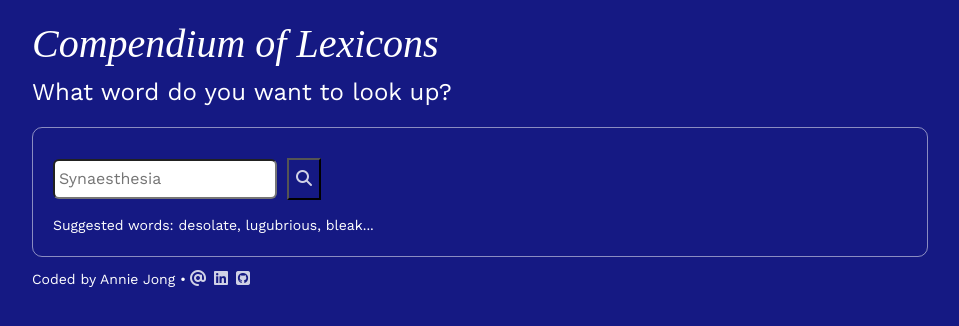
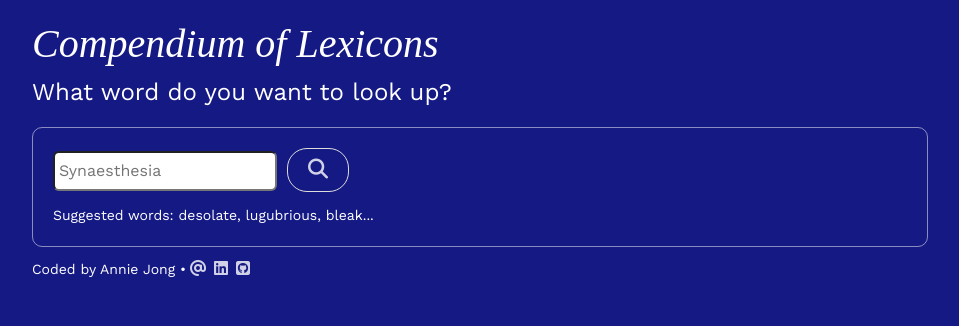
Before and after one commit to multipotentialite-aj/react-dictionary, a React (Create React App) app: page / in a window 1280 px wide. Shown: the top 326 px of the page, without its empty margins (160-1119 px from the left). Built offline with nearby package versions, Linux system fonts and the light colour scheme; a web font is replaced by a local one.

Commit message:
Added button hover animation

```diff
--- a/src/Dictionary.css
+++ b/src/Dictionary.css
@@ -19,8 +19,22 @@ body {
     margin-top: 5px;
 }
 .Dictionary button {
-    margin: 10px;
+    margin: 0 10px 8px;
     padding: 7px;
     background: transparent;
     color: white;
+    border: 1px solid #ddd;
+    text-decoration: none;
+    font-size: 12px;
+    margin-right: 10px;
+    padding: 10px 20px;
+    border-radius: 20px;
+    transition: all 100ms ease-in-out;
 }
+.Dictionary i {
+    font-size: 20px;
+}
+.Dictionary button:hover {
+    background: white;
+    color: black;
+}
```
